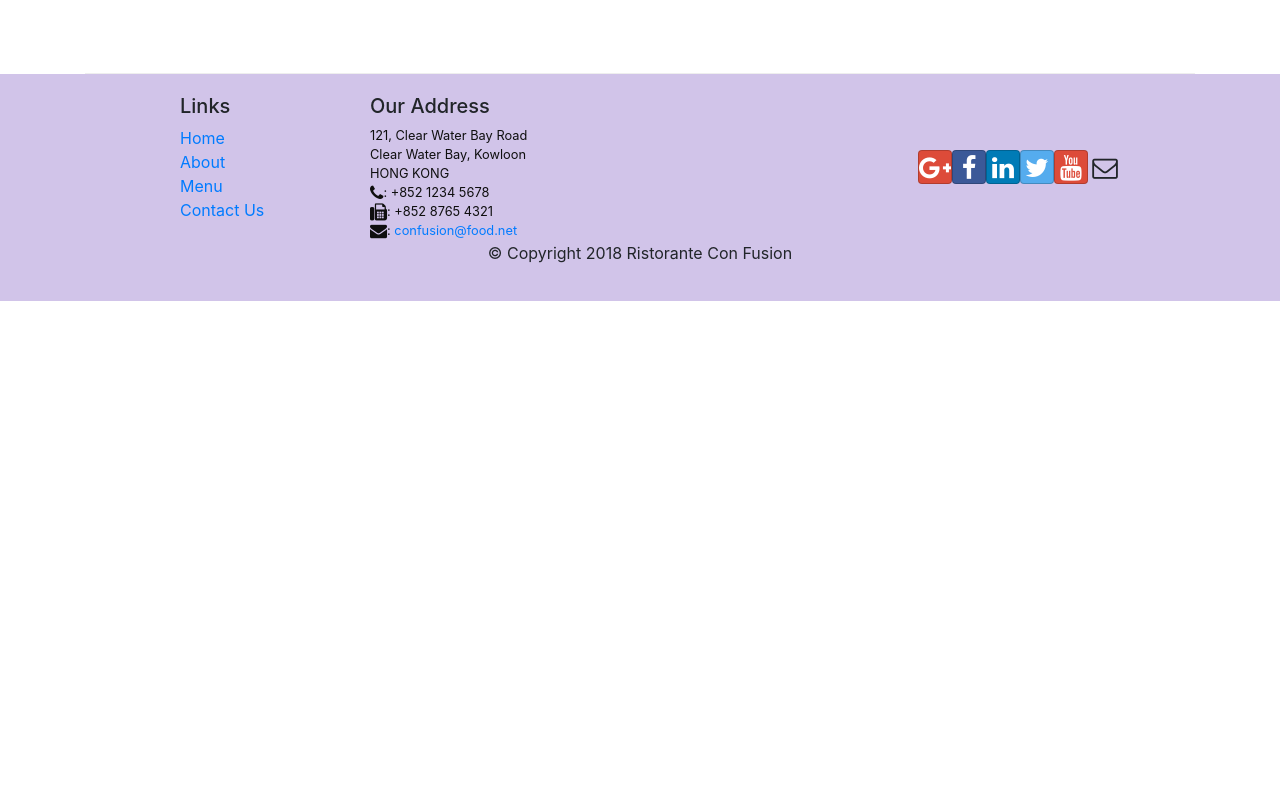
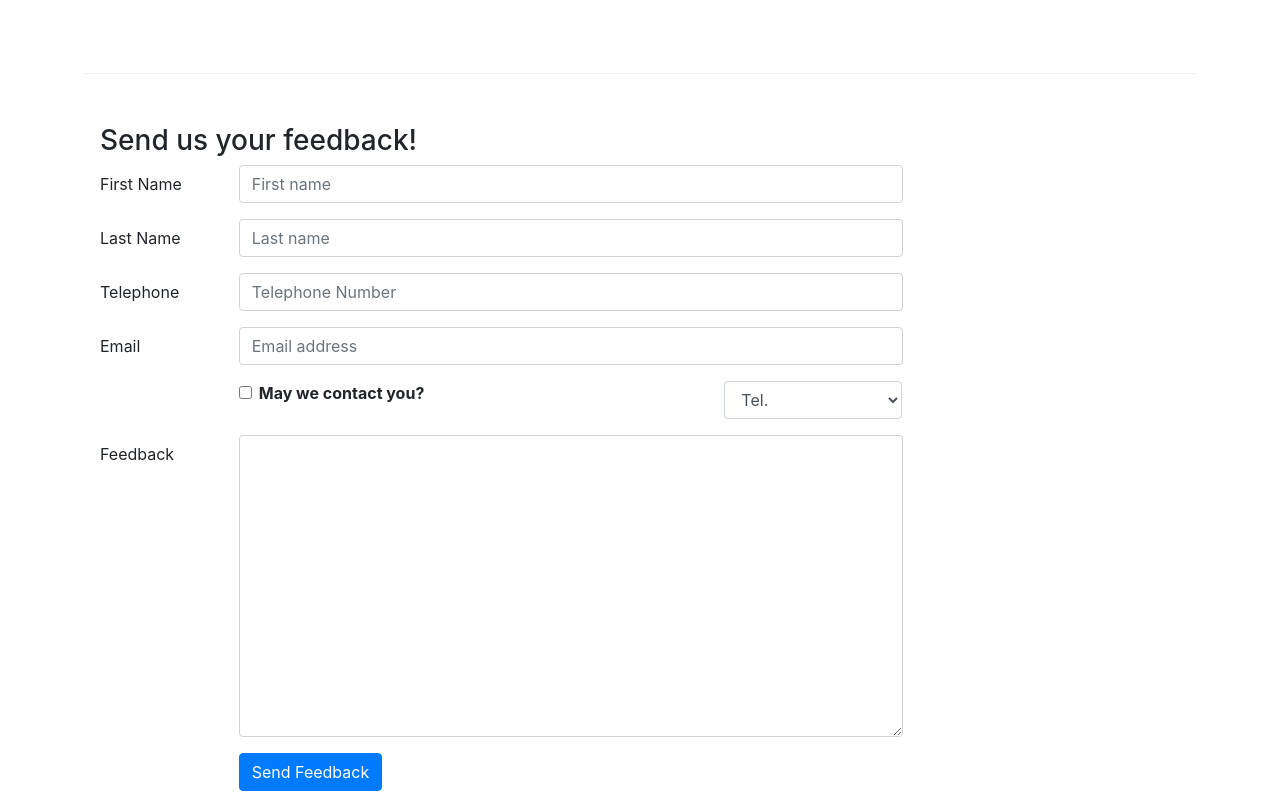
Before and after one commit to gilbertkyle/conFusion-react, a React (Create React App) app: page /contactus in a window 1280 px wide. Shown: the part 708-1501 px from the top of the page. Before the commit the page ends 1009 px from the top, so only its background shows below. Built offline with nearby package versions, Linux system fonts and the light colour scheme.

Commit message:
Controlled forms

```diff
--- a/src/components/ContactComponent.js
+++ b/src/components/ContactComponent.js
@@ -1,8 +1,32 @@
-import React from "react";
-import { Breadcrumb, BreadcrumbItem } from "reactstrap";
+import React, { Component } from "react";
+import { Breadcrumb, BreadcrumbItem, Button, Form, FormGroup, Label, Input, Col } from "reactstrap";
 import { Link } from "react-router-dom";
 
-function Contact(props) {
+class Contact extends Component {
+  constructor(props) {
+    super(props);
+    this.state = {
+      firstname: "",
+      lastname: "",
+      telnum: "",
+      email: "",
+      agree: false,
+      contacttype: "Tel.",
+      message: ""
+    };
+    this.handleSubmit = this.handleSubmit.bind(this);
+    this.handleInputChange = this.handleInputChange.bind(this);
+  }
+
+  handleInputChange = e => this.setState({ [e.target.name]: e.target.value });
+
+  handleSubmit(e) {
+    console.log(`Current state is ${this.state}`);
+    alert("hi");
+    e.preventDefault();
+  }
+
+  render() {
     return (
       <div className="container">
         <Breadcrumb>
@@ -57,8 +81,122 @@
             </div>
           </div>
         </div>
+        <div className="row row-content">
+          <div className="col-12">
+            <h3>Send us your feedback!</h3>
+          </div>
+          <div className="col-12 col-md-9">
+            <Form onSubmit={this.handleSubmit}>
+              <FormGroup row>
+                <Label htmlFor="firstname" md={2}>
+                  First Name
+                </Label>
+                <Col md={10}>
+                  <Input
+                    text
+                    id="firstname"
+                    name="firstname"
+                    placeholder="First name"
+                    value={this.state.firstname}
+                    onChange={this.handleInputChange}
+                  />
+                </Col>
+              </FormGroup>
+              <FormGroup row>
+                <Label htmlFor="lastname" md={2}>
+                  Last Name
+                </Label>
+                <Col md={10}>
+                  <Input
+                    text
+                    id="lastname"
+                    name="lastname"
+                    placeholder="Last name"
+                    value={this.state.lastname}
+                    onChange={this.handleInputChange}
+                  />
+                </Col>
+              </FormGroup>
+              <FormGroup row>
+                <Label htmlFor="telnum" md={2}>
+                  Telephone
+                </Label>
+                <Col md={10}>
+                  <Input
+                    type="tel"
+                    id="telnum"
+                    name="telnum"
+                    placeholder="Telephone Number"
+                    value={this.state.telnum}
+                    onChange={this.handleInputChange}
+                  />
+                </Col>
+              </FormGroup>
+              <FormGroup row>
+                <Label htmlFor="email" md={2}>
+                  Email
+                </Label>
+                <Col md={10}>
+                  <Input
+                    text
+                    id="email"
+                    name="email"
+                    placeholder="Email address"
+                    value={this.state.email}
+                    onChange={this.handleInputChange}
+                  />
+                </Col>
+              </FormGroup>
+              <FormGroup row>
+                <Col md={{ size: 6, offset: 2 }}>
+                  <FormGroup check>
+                    <Label check>
+                      <Input
+                        type="checkbox"
+                        name="agree"
+                        checked={this.state.agree}
+                        onChange={this.handleInputChange}
+                      />{" "}
+                      <strong>May we contact you?</strong>
+                    </Label>
+                  </FormGroup>
+                </Col>
+                <Col md={{ size: 3, offset: 1 }}>
+                  <Input type="select" name="contactType" value={this.state.contacttype}>
+                    <option>Tel.</option>
+                    <option>Email</option>
+                  </Input>
+                </Col>
+              </FormGroup>
+              <FormGroup row>
+                <Label htmlFor="message" md={2}>
+                  Feedback
+                </Label>
+                <Col md={10}>
+                  <Input
+                    type="textarea"
+                    id="message"
+                    name="message"
+                    placeholder=""
+                    rows="12"
+                    value={this.state.message}
+                    onChange={this.handleInputChange}
+                  />
+                </Col>
+              </FormGroup>
+              <FormGroup row>
+                <Col md={{ size: 10, offset: 2 }}>
+                  <Button type="submit" color="primary">
+                    Send Feedback
+                  </Button>
+                </Col>
+              </FormGroup>
+            </Form>
+          </div>
+        </div>
       </div>
     );
   }
+}
 
 export default Contact;
```
Lines whose indentation alone changed are shown as unchanged.
